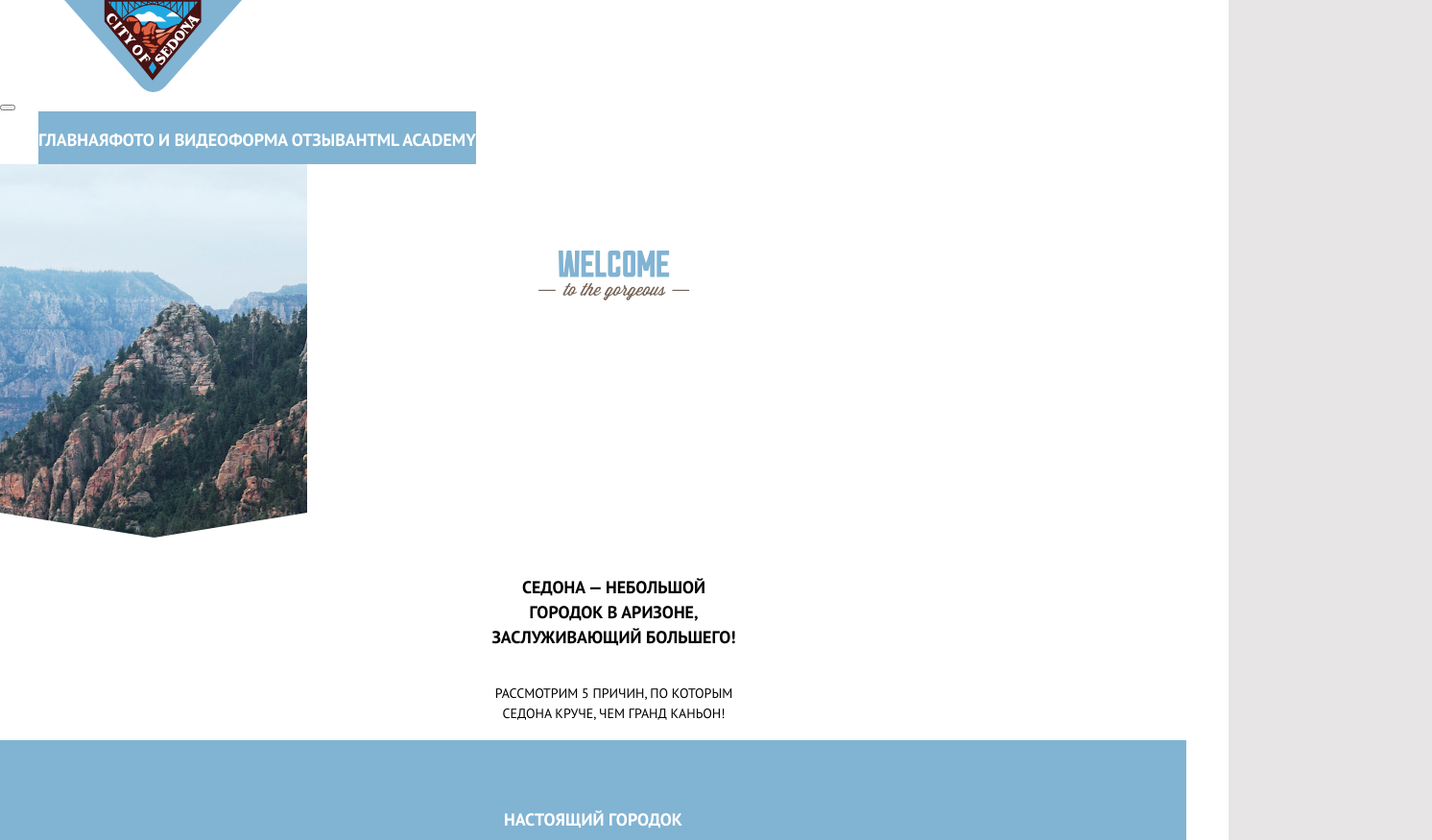
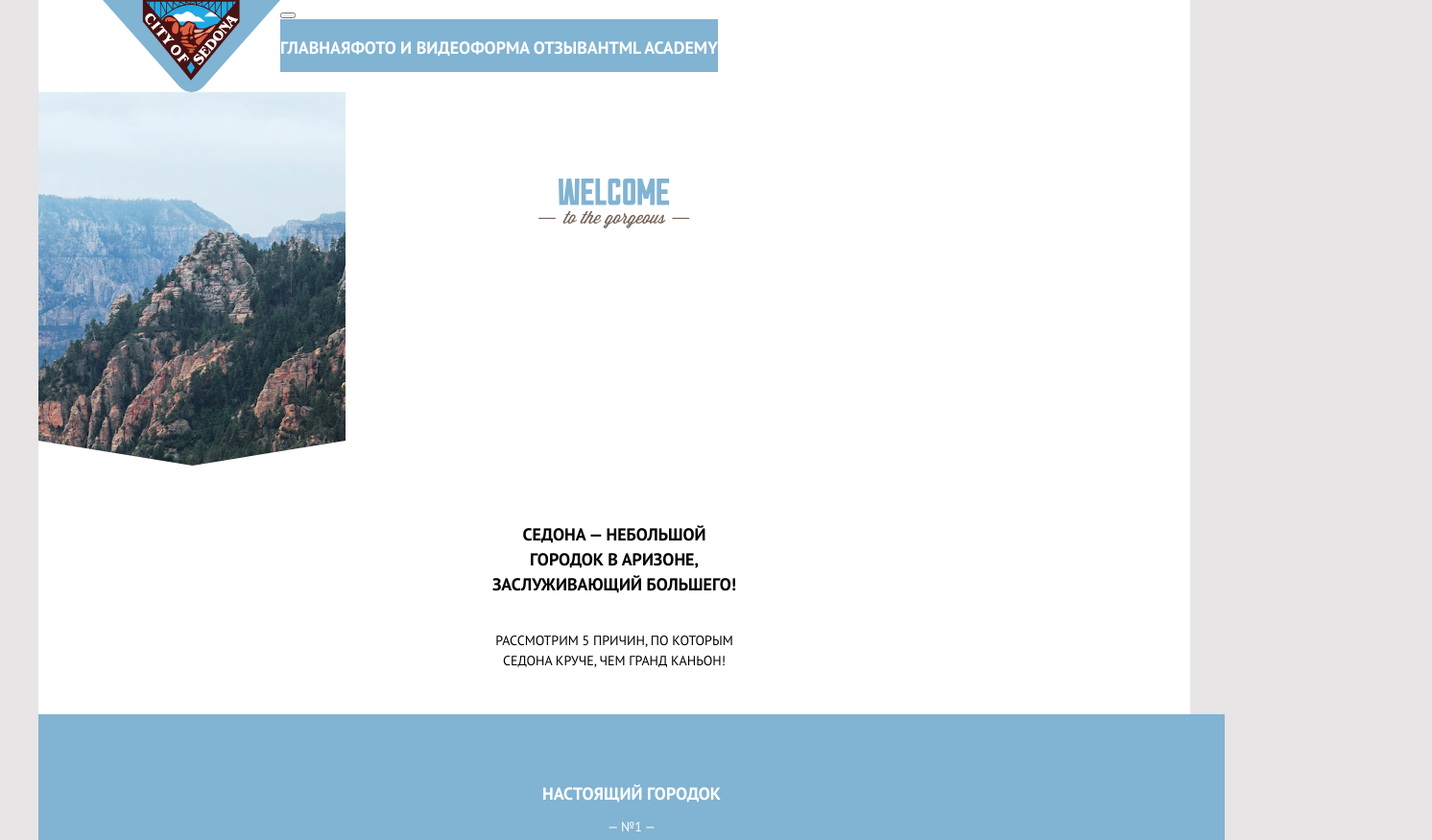
Before and after one commit to kirp-ivan/1963875-sedona-25, a website: page source/index.html in a window 1280 px wide. Shown: the top 875 px of the page at 96% size, 1492 px wide, since content can reach past the window. Drawn offline with nearby package versions, Linux system fonts and the light colour scheme; files that its build step writes are made by us from their sources; files whose address does not match are found by name.

Commit message:
сетка

```diff
--- a/source/sass/additions-list.scss
+++ b/source/sass/additions-list.scss
@@ -10,7 +10,7 @@
 @media (min-width: $tablet-width) {
   .additions-list {
     display: flex;
-    flex-wrap: wrap;
+
   }
 
   .additions-item {
@@ -23,7 +23,7 @@
 @media (min-width: $desktop-width) {
   .additions-list {
     display: flex;
-    flex-wrap: wrap;
+
   }
 
   .additions-item {
--- a/source/sass/intro.scss
+++ b/source/sass/intro.scss
@@ -38,3 +38,23 @@
   margin: 0;
   padding: 0;
 }
+
+@media (min-width: $tablet-width) {
+  .intro__subject {
+    margin: 0;
+    padding: 0;
+    padding: 47px 124px 56px 124px;
+    text-align: center;
+    text-transform: uppercase;
+  }
+}
+
+@media (min-width: $desktop-width) {
+  .intro__subject {
+    margin: 0;
+    padding: 0;
+    padding: 59px 358px 45px 358px;
+    text-align: center;
+    text-transform: uppercase;
+  }
+}
--- a/source/sass/main-header.scss
+++ b/source/sass/main-header.scss
@@ -1,8 +1,3 @@
-.main-header{
-  display: flex;
-  flex-direction: column;
-}
-
 .main-header__logo {
   margin: 0;
   padding: 0;
@@ -11,9 +6,13 @@
 }
 
 @media (min-width: $tablet-width) {
-
+  .main-header {
+    display: flex;
+  }
 }
 
 @media (min-width: $desktop-width) {
-
+  .main-header {
+    display: flex;
+  }
 }
--- a/source/sass/page-body.scss
+++ b/source/sass/page-body.scss
@@ -2,3 +2,15 @@
   background-color: #FFFFFF;
   margin: 0 auto;
 }
+
+@media (min-width: $tablet-width) {
+  .page-body {
+    width: 768px;
+  }
+}
+
+@media (min-width: $desktop-width) {
+  .page-body {
+    width: 1200px;
+  }
+}
--- a/source/sass/viewports.scss
+++ b/source/sass/viewports.scss
@@ -1,3 +1,3 @@
 $tablet-width: 768px;
 $desktop-width: 1200px;
-$mobile-width-only: 320px;
+$mobile-width-only: 767px;
```
